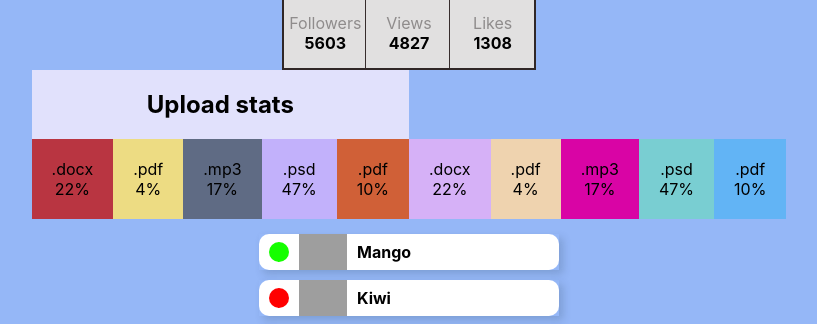
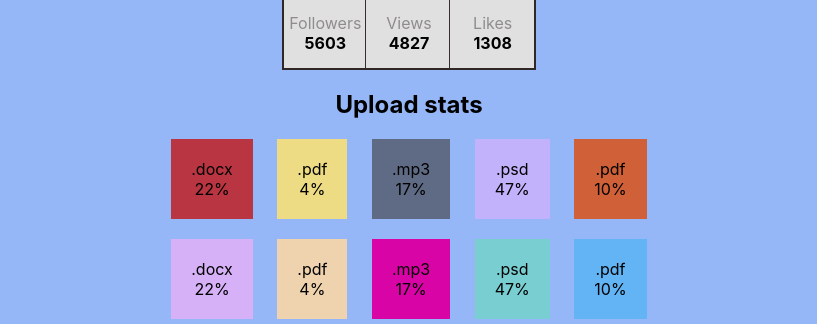
Before and after one commit to SovaV/goit-react-hw-01-components, a React (Create React App) app: page / in a window 1280 px wide. Shown: the part 445-769 px from the top of the page, without its empty margins (231-1048 px from the left). Built offline with nearby package versions, Linux system fonts and the light colour scheme; grey boxes are pictures that could not be loaded.

Commit message:
Update statistics.module.css

```diff
--- a/src/component/statistics/statistics.module.css
+++ b/src/component/statistics/statistics.module.css
@@ -1,8 +1,9 @@
 .statistics {
-  background-color: rgb(225, 225, 252);
   justify-content: center;
   margin: 0 auto;
-  display: inline-block;
+  display: block;
+  width: 500px;
+  margin-bottom: 20px;
 }
 .title {
   margin: 0;
@@ -17,7 +18,3 @@
 .list {
   display: flex;
 }
-.one {
-  composes: item; /* Приймає item в цей стиль*/
-  background-color: rgb(72, 184, 225);
-}
```
